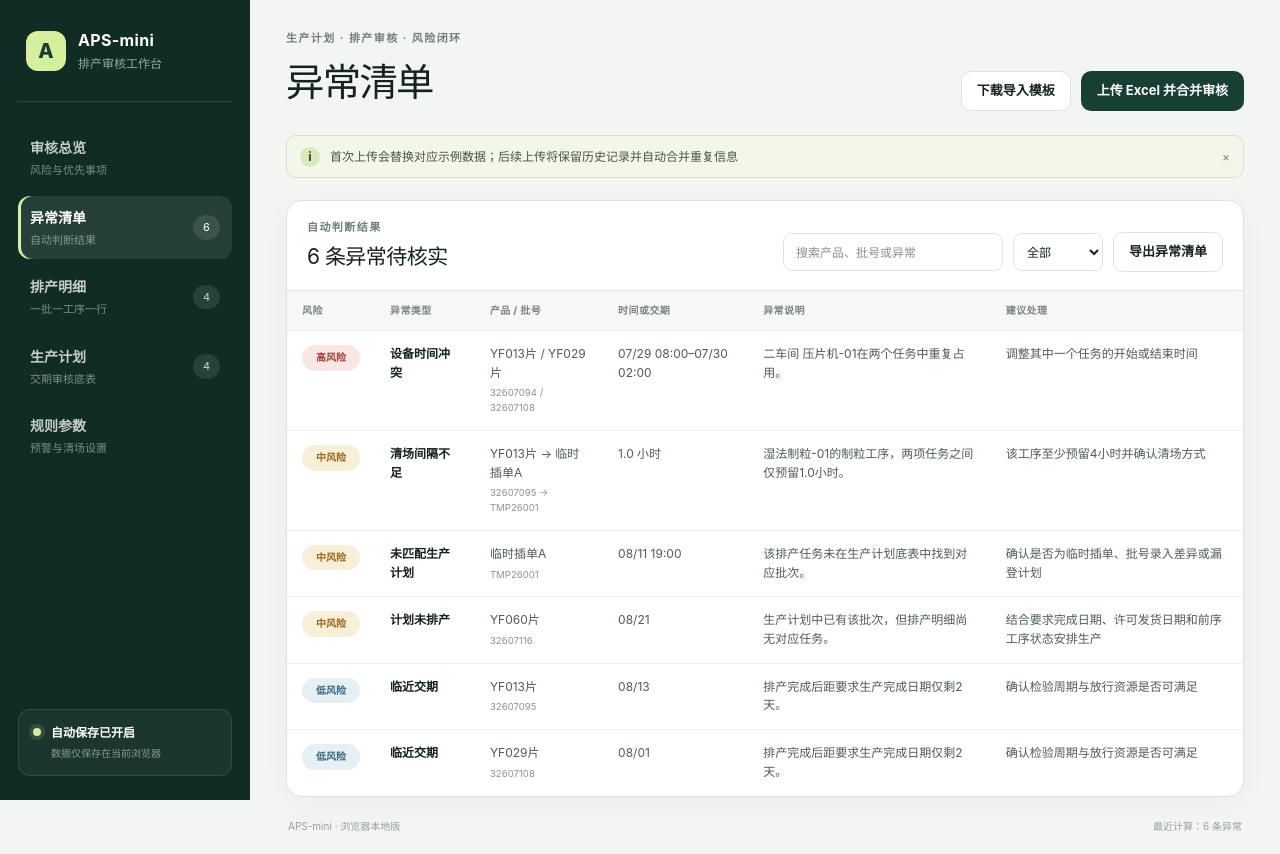
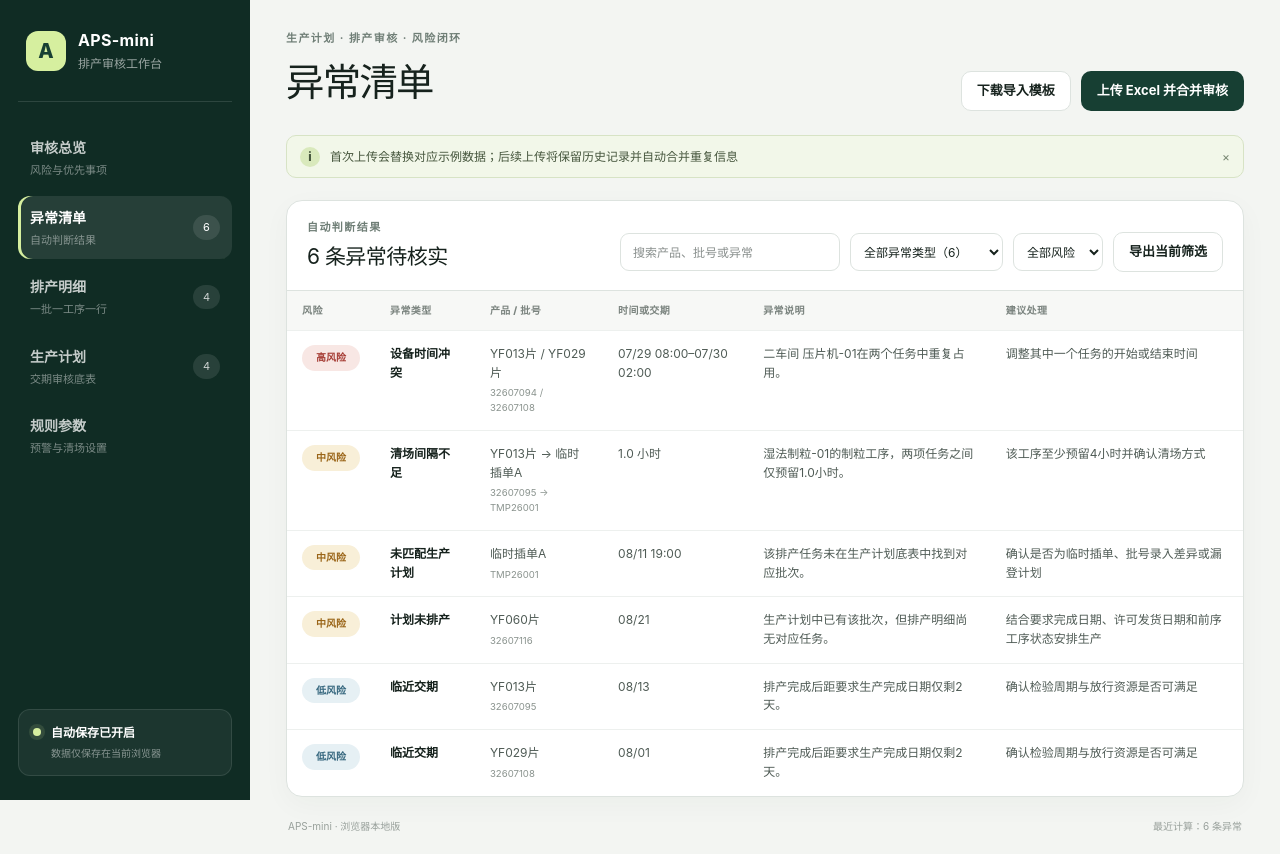
Before and after one commit to 243068786k/APS-mini, a Next.js app: page / in a window 1280 px wide. Both pictures are taken after a click on the button "查看全部异常 →". Built offline with nearby package versions, Linux system fonts and the light colour scheme.

Commit message:
Add in-page alert type filtering

```diff
--- a/app/page.tsx
+++ b/app/page.tsx
@@ -684,6 +684,7 @@ export default function Home() {
   const [loaded, setLoaded] = useState(false);
   const [query, setQuery] = useState("");
   const [level, setLevel] = useState<"全部" | AlertLevel>("全部");
+  const [alertType, setAlertType] = useState("全部类型");
   const [notice, setNotice] = useState(
     "首次上传会替换对应示例数据；后续上传将保留历史记录并自动合并重复信息"
   );
@@ -744,14 +745,28 @@ export default function Home() {
   }, [loaded, plan, schedule, rules, importState]);
 
   const alerts = useMemo(() => evaluate(plan, schedule, rules), [plan, schedule, rules]);
+  const alertTypes = useMemo(
+    () =>
+      Array.from(new Set(alerts.map((item) => item.type))).map((type) => ({
+        type,
+        count: alerts.filter((item) => item.type === type).length,
+      })),
+    [alerts]
+  );
   const filteredAlerts = useMemo(
     () =>
       alerts.filter((item) => {
         const matchesLevel = level === "全部" || item.level === level;
+        const matchesType =
+          alertType === "全部类型" || item.type === alertType;
         const haystack = `${item.type}${item.batch}${item.product}${item.detail}`;
-        return matchesLevel && haystack.toLowerCase().includes(query.toLowerCase());
+        return (
+          matchesLevel &&
+          matchesType &&
+          haystack.toLowerCase().includes(query.toLowerCase())
+        );
       }),
-    [alerts, level, query]
+    [alerts, level, alertType, query]
   );
   const summary = useMemo(
     () => ({
@@ -885,7 +900,7 @@ export default function Home() {
     XLSX.utils.book_append_sheet(
       workbook,
       XLSX.utils.json_to_sheet(
-        alerts.map((item) => ({
+        filteredAlerts.map((item) => ({
           风险等级: item.level,
           异常类型: item.type,
           产品: item.product,
@@ -897,7 +912,7 @@ export default function Home() {
       ),
       "异常清单"
     );
-    XLSX.writeFile(workbook, "APS-mini异常清单.xlsx");
+    XLSX.writeFile(workbook, "APS-mini当前筛选异常.xlsx");
   }
 
   function resetDemo() {
@@ -1119,20 +1134,47 @@ export default function Home() {
                   value={query}
                   onChange={(event) => setQuery(event.target.value)}
                   placeholder="搜索产品、批号或异常"
+                  aria-label="搜索异常"
                 />
+                <select
+                  className="type-filter"
+                  value={alertType}
+                  onChange={(event) => setAlertType(event.target.value)}
+                  aria-label="按异常类型筛选"
+                >
+                  <option value="全部类型">全部异常类型（{alerts.length}）</option>
+                  {alertTypes.map((item) => (
+                    <option value={item.type} key={item.type}>
+                      {item.type}（{item.count}）
+                    </option>
+                  ))}
+                </select>
                 <select
                   value={level}
                   onChange={(event) =>
                     setLevel(event.target.value as "全部" | AlertLevel)
                   }
+                  aria-label="按风险等级筛选"
                 >
-                  <option>全部</option>
+                  <option value="全部">全部风险</option>
                   <option>高</option>
                   <option>中</option>
                   <option>低</option>
                 </select>
+                {(query || level !== "全部" || alertType !== "全部类型") && (
+                  <button
+                    className="button secondary"
+                    onClick={() => {
+                      setQuery("");
+                      setLevel("全部");
+                      setAlertType("全部类型");
+                    }}
+                  >
+                    清除筛选
+                  </button>
+                )}
                 <button className="button secondary" onClick={exportAlerts}>
-                  导出异常清单
+                  导出当前筛选
                 </button>
               </div>
             </div>
```
